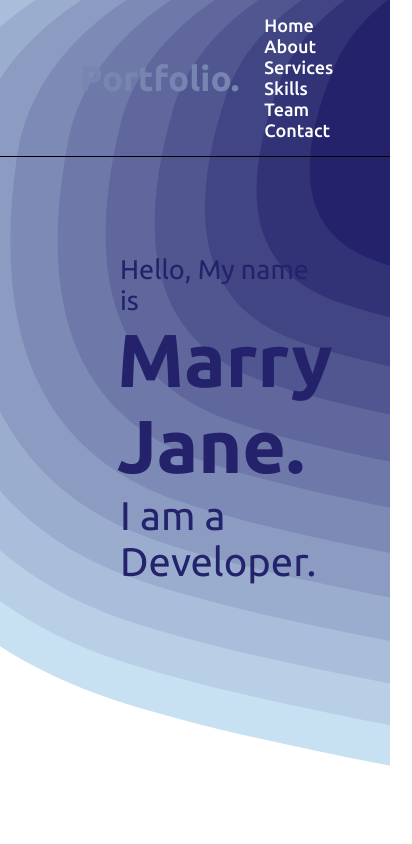
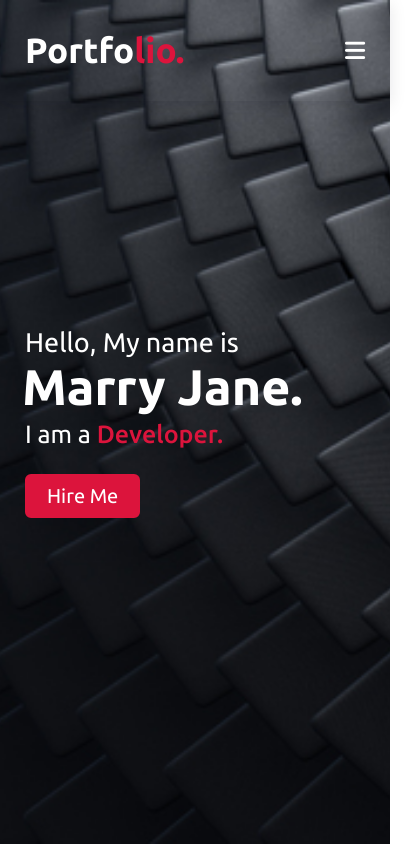
Before and after one commit to suryansh098/simple-portfolio, a plain HTML site: page index.html in a window 390 px wide. Shown: the whole page, 412 px wide, since content can reach past the window. Drawn offline with nearby package versions, Linux system fonts and the light colour scheme.

Commit message:
Home Section

```diff
--- a/index.html
+++ b/index.html
@@ -5,8 +5,9 @@
     <meta http-equiv="X-UA-Compatible" content="IE=edge">
     <meta name="viewport" content="width=device-width, initial-scale=1.0">
     <link rel="stylesheet" href="style.css">
-    <title>Suryansh Yadav | Portfolio</title>
+    <title>Marry Jane | Portfolio</title>
     <script src="https://kit.fontawesome.com/a076d05399.js" crossorigin="anonymous"></script>
+    <script src="https://ajax.googleapis.com/ajax/libs/jquery/3.5.1/jquery.min.js"></script>
 </head>
 <body>
     <!-- Navigation -->
@@ -21,6 +22,9 @@
                 <li><a href="#">Team</a></li>
                 <li><a href="#">Contact</a></li>
             </ul>
+            <div class="menu-btn">
+                <i class="fas fa-bars"></i>
+            </div>
         </div>
     </nav>
 
@@ -31,8 +35,11 @@
                 <div class="text-1">Hello, My name is</div>
                 <div class="text-2">Marry Jane.</div>
                 <div class="text-3">I am a <span>Developer.</span></div>
+                <a href="#">Hire Me</a>
             </div>
         </div>
     </section>
+
+    <script src="script.js"></script>
 </body>
 </html>
--- a/script.js
+++ b/script.js
@@ -0,0 +1,16 @@
+$(document).ready(function() {
+    $(window).scroll(function() {
+        if(this.scrollY > 20) {
+            $('.navbar').addClass("sticky");
+        }
+        else {
+            $('.navbar').removeClass("sticky");
+        }
+    })
+
+    // responsive navbar
+    $('.menu-btn').click(function() {
+        $('.navbar .menu').toggleClass("active");
+        $('.menu-btn i').toggleClass("active");
+    })
+});
--- a/style.css
+++ b/style.css
@@ -15,13 +15,17 @@
 
 /* navbar styling */
 .navbar {
-    background-color: transparent;
     position: fixed;
     width: 100%;
+    padding: 30px 0;
+    font-family: 'Ubuntu', sans-serif;
+    box-shadow: rgba(17, 17, 26, 0.1) 0 4px 16px;
+    transition: all 0.3s ease;
+}
+
+.navbar.sticky {
+    background-color: crimson;
     padding: 15px 0;
-    font-family: 'Ubuntu', sans-serif;
-    border-bottom: 1px solid black;
-    box-shadow: rgba(17, 17, 26, 0.1) 0 4px 16px,
 }
 
 .navbar .max-width {
@@ -33,7 +37,16 @@
 .navbar .logo a{
     font-size: 35px;
     font-weight: 600;
-    color: #7785B1;
+    color: #fff;
+}
+
+.navbar .logo a span {
+    color: crimson;
+    transition: all 0.3s ease;
+}
+
+.navbar.sticky .logo a span {
+    color: #fff;
 }
 
 .navbar .menu li {
@@ -46,16 +59,31 @@
     font-size: 18px;
     font-weight: 500;
     margin-left: 25px;
+    transition: color .3s ease;
 }
 
+.navbar .menu li a:hover {
+    color: crimson;
+}
+
+.navbar.sticky .menu li a:hover {
+    color: #fff;
+}
+
+.menu-btn {
+    color: #fff;
+    font-size: 23px;
+    cursor: pointer;
+    display: none;
+}
 /* home section styling */
 .home {
     display: flex;
-    background: url('images/bg.svg') no-repeat center;
+    background: url('images/bg.png') no-repeat center;
     background-size: cover;
     height: 100vh;
     min-height: 500px;
-    color: rgb(35, 34, 107);
+    color: #fff;
     font-family: 'Ubuntu', sans-serif;
 }
 
@@ -77,3 +105,110 @@
     font-size: 40px;
     margin: 5px 0;
 }
+
+.home .home-content .text-3 span {
+    color: crimson;
+    font-weight: 500;
+}
+
+.home .home-content a {
+    display: inline-block;
+    background-color: crimson;
+    color: #fff;
+    font-size: 25px;
+    padding: 12px 36px;
+    margin-top: 20px;
+    border-radius: 6px;
+    border: 2px solid crimson;
+    transition: all .3s ease;
+}
+
+.home .home-content a:hover {
+    background-color: transparent;
+    color: crimson;
+}
+
+/* responsive media query */
+@media (max-width: 1100px) {
+    .home .max-width {
+        margin-left: 0;
+    }
+}
+
+@media (max-width: 990px) {
+    .max-width {
+        padding: 0 50px;
+    }
+}
+
+@media (max-width: 947px) {
+    .menu-btn {
+        display: block;
+        z-index: 999;
+    }
+    .menu-btn i {
+        transition: all 0.5s ease;
+    }
+    .menu-btn i.active:before {
+        content: "\f00d";
+    }
+    .navbar .menu {
+        position: fixed;
+        height: 100vh;
+        width: 100%;
+        left: -100%;
+        top: 0;
+        background-color: #111;
+        text-align: center;
+        padding-top: 80px;
+        transition: all .5s ease-in-out;
+    }
+    .navbar .menu.active {
+        left: 0;
+    }
+    .navbar .menu li {
+        display: block;
+    }
+    .navbar .menu li a {
+        display: inline-block;
+        margin: 20px 0;
+        font-size: 25px;;
+    }
+    .home .home-content .text-2 {
+        font-size: 70px;
+    }
+    .home .home-content .text-3 {
+        font-size: 35px;
+    }
+    .home .home-content a {
+        font-size: 22px;
+        padding-top: 10px 30px;
+    }
+}
+
+@media (max-width: 690px) {
+    .max-width {
+        padding: 0 25px;
+    }
+    .home .home-content .text-2 {
+        font-size: 60px;
+    }
+    .home .home-content .text-3 {
+        font-size: 30px;
+    }
+    .home .home-content a {
+        font-size: 20px;
+    }
+}
+
+@media (max-width: 490px) {
+    .home .home-content .text-2 {
+        font-size: 50px;
+    }
+    .home .home-content .text-3 {
+        font-size: 25px;
+    }
+    .home .home-content a {
+        padding: 8px 20px;
+    }
+}
```
Also changed, not shown: images/bg.png (added).
